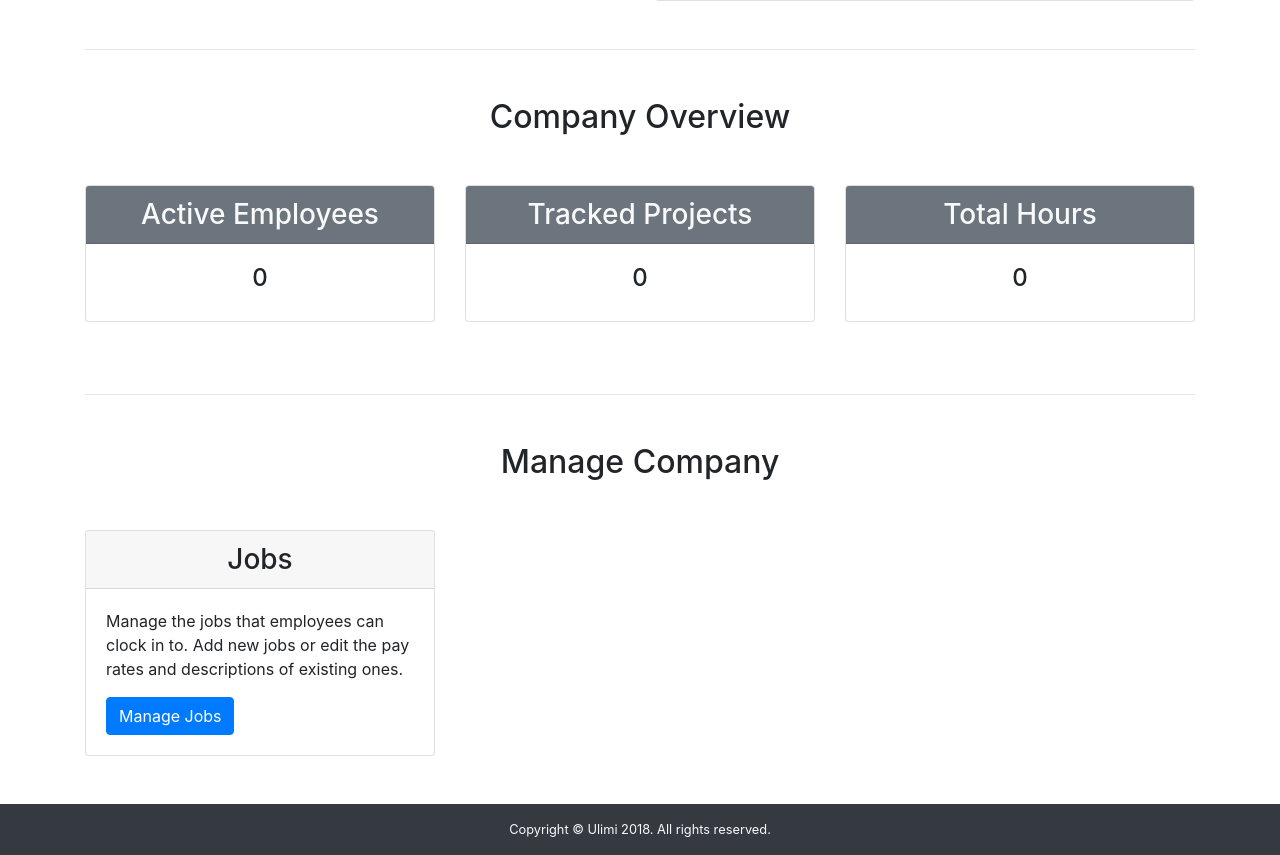
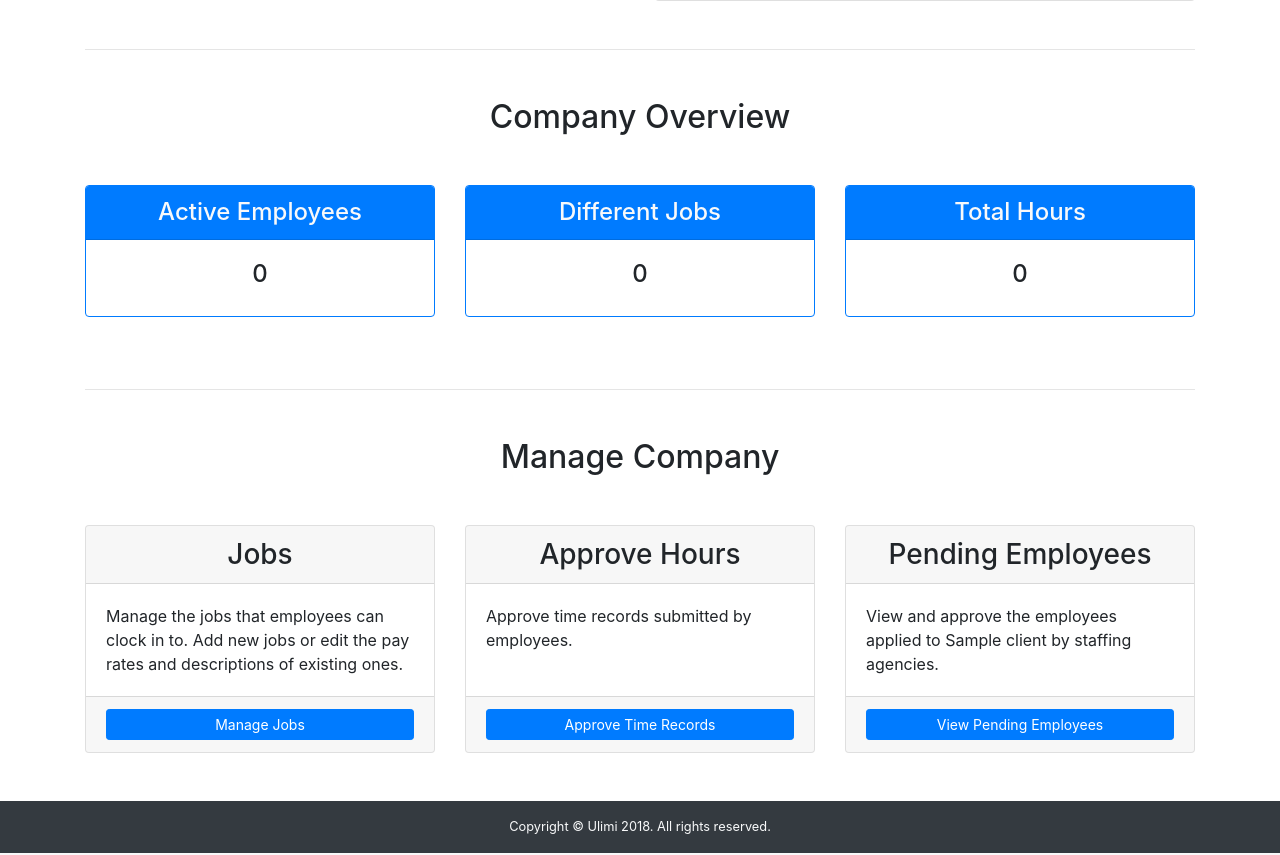
Before and after one commit to comp523-jarvis/timetracker-web, a Django app: a page that uses timetracker/vms/templates/vms/client-detail.html in a window 1280 px wide. Shown: the part 272-1127 px from the top of the page. Run offline with Django 3.2, Linux system fonts and the light colour scheme; a user stored in the database is signed in; tables that the repository leaves empty hold one stand-in row (values such as "Sample post"); data that the repository does not hold is empty; some libraries are stand-ins or nearby versions.

Commit message:
Add links to client detail page.
Client admins will see links to manage jobs, approve hours, and accept
employees on the client detail page.

```diff
--- a/timetracker/vms/templates/vms/client-detail.html
+++ b/timetracker/vms/templates/vms/client-detail.html
@@ -26,6 +26,8 @@
   </section>
   </div>
 
+  {% if is_admin %}
+
     <hr class="my-5">
 
     <section id="overview">
@@ -33,24 +35,24 @@
 
       <div class="row text-center">
         <div class="col-sm-12 col-md-6 col-lg-4 mb-3 mb-lg-4">
-        <div class="card">
-          <h3 class="card-header bg-secondary text-light">Active Employees</h3>
+          <div class="card border-primary">
+            <h3 class="h4 card-header bg-primary text-light">Active Employees</h3>
             <div class="card-body">
               <h4 id="active-employees">0</h4>
             </div>
           </div>
         </div>
         <div class="col-sm-12 col-md-6 col-lg-4 mb-3 mb-lg-4">
-        <div class="card">
-          <h3 class="card-header bg-secondary text-light">Tracked Projects</h3>
+          <div class="card border-primary">
+            <h3 class="h4 card-header bg-primary text-light">Different Jobs</h3>
             <div class="card-body">
               <h4 id="job-count">0</h4>
             </div>
           </div>
         </div>
         <div class="col-sm-12 col-lg-4 mb-3">
-        <div class="card">
-          <h3 class="card-header bg-secondary text-light">Total Hours</h3>
+          <div class="card border-primary">
+            <h3 class="h4 card-header bg-primary text-light">Total Hours</h3>
             <div class="card-body">
               <h4 id="total-hours">0</h4>
             </div>
@@ -65,18 +67,49 @@
       <h2 class="text-center mb-5">Manage Company</h2>
       <div class="row">
         <div class="col-sm-12 col-md-6 col-lg-4">
-        <div class="card">
+          <div class="card h-100">
             <h3 class="card-header text-center">Jobs</h3>
             <div class="card-body">
               <p class="card-text">
                 Manage the jobs that employees can clock in to. Add new jobs or edit the pay rates and descriptions of existing ones.
               </p>
-            <a class="btn btn-primary" href="{{ client.job_list_url }}">Manage Jobs</a>
+            </div>
+            <div class="card-footer">
+              <a class="btn btn-block btn-sm btn-primary" href="{{ client.job_list_url }}">Manage Jobs</a>
+            </div>
+          </div>
+        </div>
+
+        <div class="col-sm-12 col-md-6 col-lg-4">
+          <div class="card h-100">
+            <h3 class="card-header text-center">Approve Hours</h3>
+            <div class="card-body">
+              <p class="card-text">
+                Approve time records submitted by employees.
+              </p>
+            </div>
+            <div class="card-footer">
+              <a class="btn btn-block btn-sm btn-primary" href="{% url 'vms:unapproved-time-record-list' client.slug %}">Approve Time Records</a>
+            </div>
+          </div>
+        </div>
+
+        <div class="col-sm-12 col-md-6 col-lg-4">
+          <div class="card h-100">
+            <h3 class="card-header text-center">Pending Employees</h3>
+            <div class="card-body">
+              <p class="card-text">
+                View and approve the employees applied to {{ client.name }} by staffing agencies.
+              </p>
+            </div>
+            <div class="card-footer">
+              <a class="btn btn-block btn-sm btn-primary" href="{% url 'vms:employee-pending' client.slug %}">View Pending Employees</a>
             </div>
           </div>
         </div>
       </div>
     </section>
+  {% endif %}
 {% endblock %}
 
 {% block extra_scripts %}
--- a/timetracker/vms/views.py
+++ b/timetracker/vms/views.py
@@ -292,6 +292,12 @@ class ClientDetailView(DetailView):
         context['active_employees'] = self.object.employees.filter(
             is_active=True,
         ).count()
+
+        context['is_admin'] = (
+            self.request.user.is_authenticated and self.object.admins.filter(
+                user=self.request.user,
+            ).exists()
+        )
 
         context['job_count'] = self.object.jobs.count()
 
```
Lines whose indentation alone changed are shown as unchanged.
